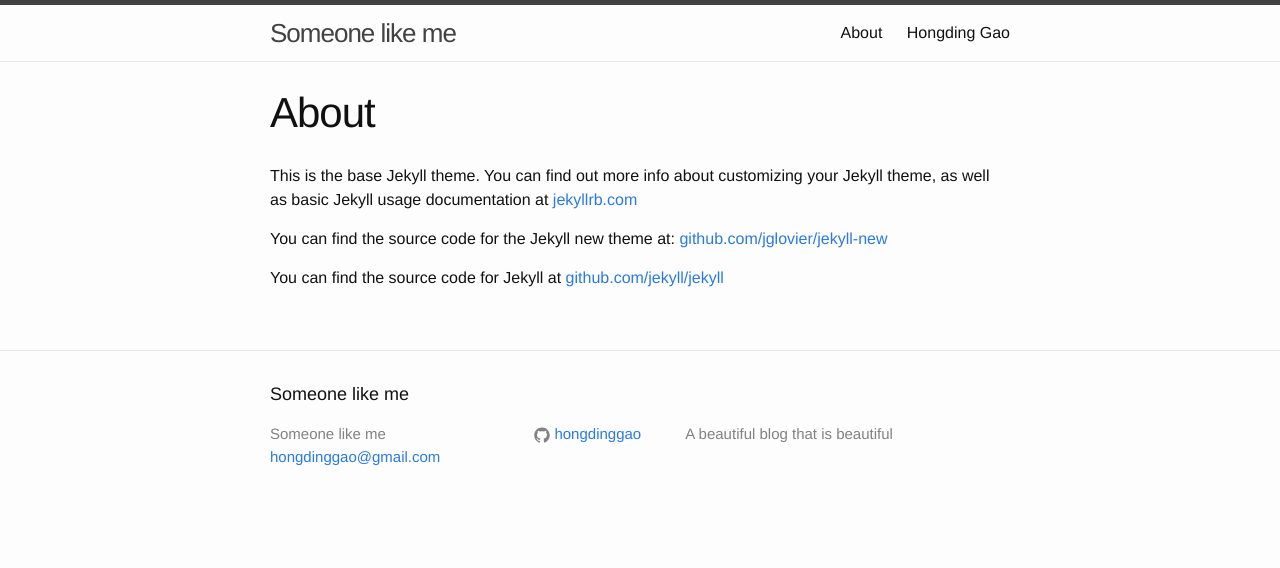
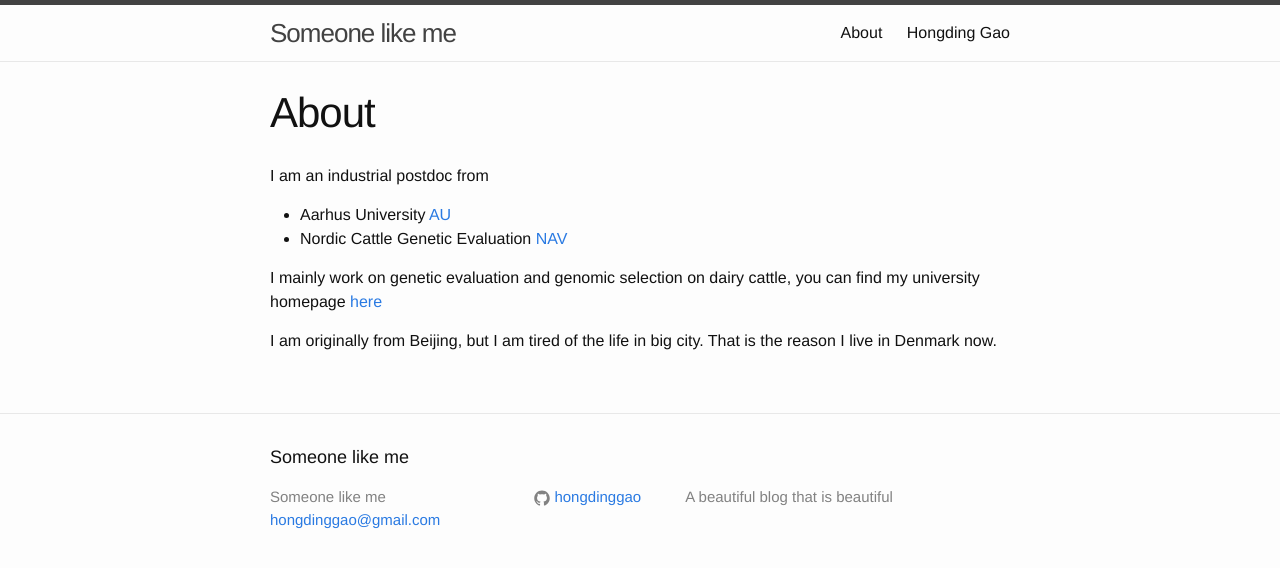
Before and after one commit to hongdinggao/hongdinggao.github.io, a Jekyll site: the page built from about.md, in a window 1280 px wide. Shown: the top 568 px of the page. Built offline with Jekyll 4.4.1, drawn with Linux system fonts in a browser that asks for light colours; Markdown is read by kramdown in place of the engine named in the settings.

Commit message:
add some info.

```diff
--- a/_config.yml
+++ b/_config.yml
@@ -1,5 +1,5 @@
 # Site settings
-markdown: kramdown
+markdown: rdiscount
 pygments: true
 highlighter: pygments
 permalink: /:year/:month/:day/:title.html
--- a/about.md
+++ b/about.md
@@ -4,8 +4,11 @@ title: About
 permalink: /about/
 ---
 
-This is the base Jekyll theme. You can find out more info about customizing your Jekyll theme, as well as basic Jekyll usage documentation at [jekyllrb.com](http://jekyllrb.com/)
+I am an industrial postdoc from
+- Aarhus University [AU](http://www.au.dk/en/)
+- Nordic Cattle Genetic Evaluation [NAV](http://www.nordicebv.info/Forside.htm)
 
-You can find the source code for the Jekyll new theme at: [github.com/jglovier/jekyll-new](https://github.com/jglovier/jekyll-new)
+I mainly work on genetic evaluation and genomic selection on dairy cattle, you can find my university homepage [here](http://pure.au.dk/portal/en/persons/id(9eb94cac-b972-4be2-a6b1-ddd8639e83d9).html)
 
-You can find the source code for Jekyll at [github.com/jekyll/jekyll](https://github.com/jekyll/jekyll)
+
+I am originally from Beijing, but I am tired of the life in big city. That is the reason I live in Denmark now.
```
